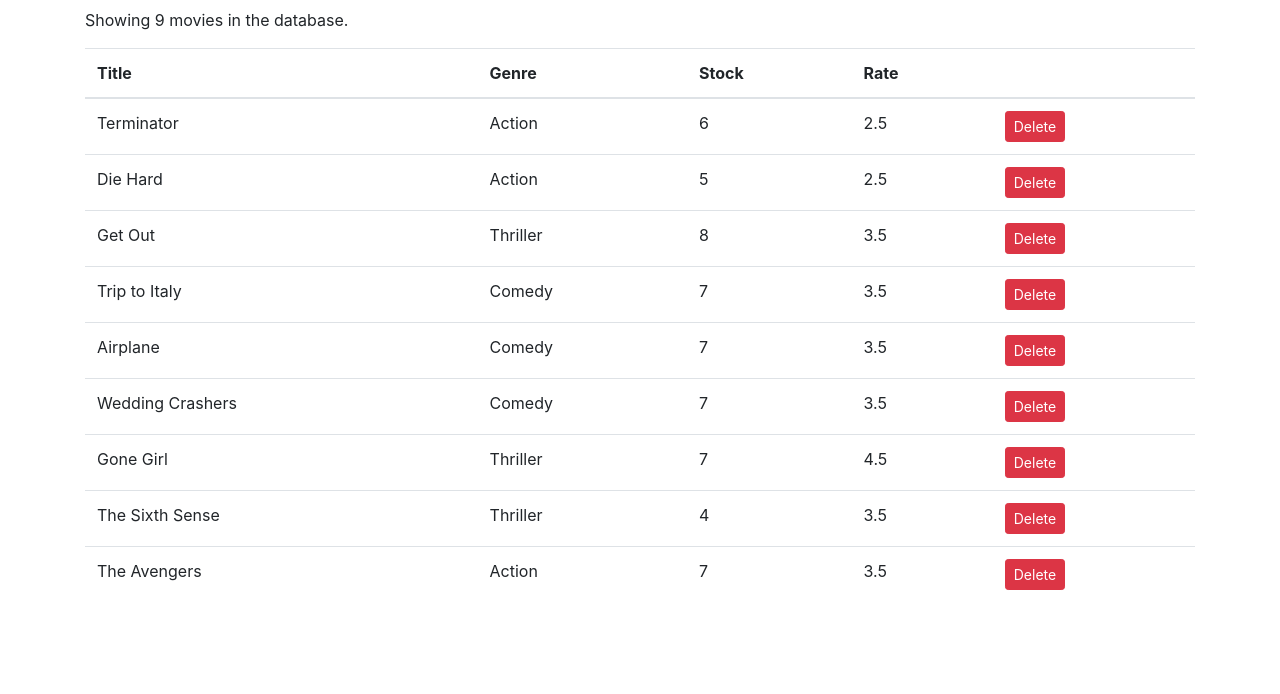
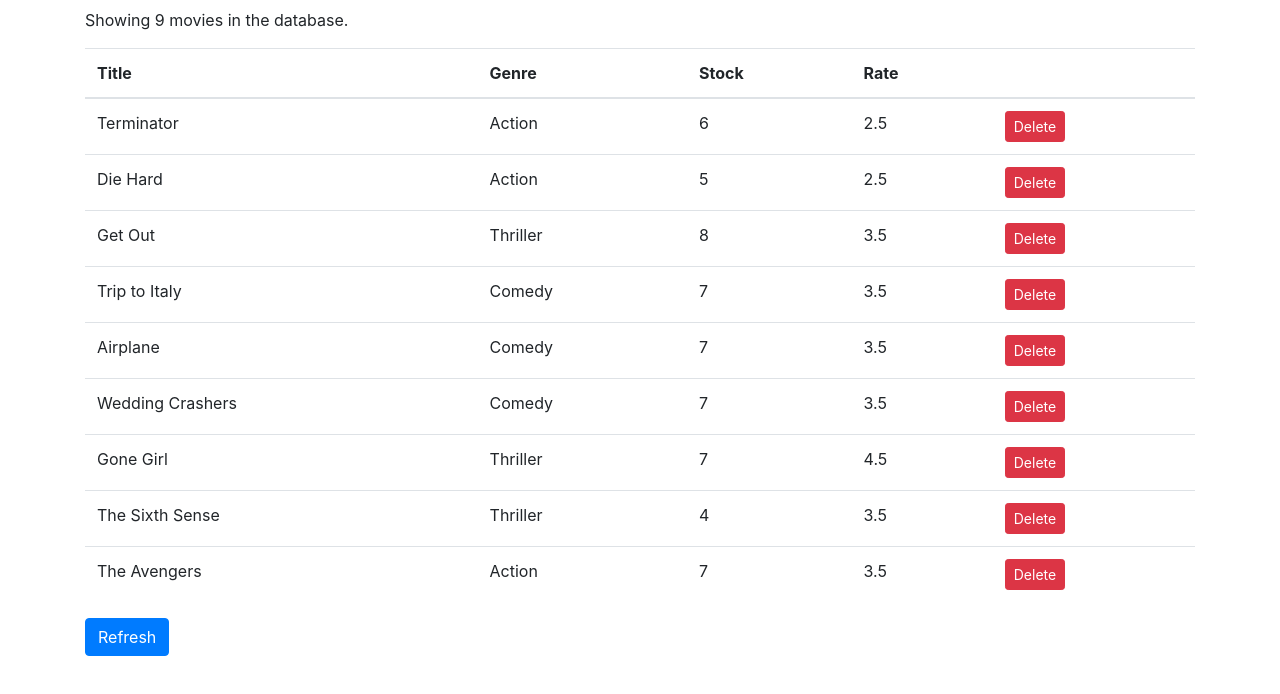
Before and after one commit to andresev/vidly-project, a React (Create React App) app: page / in a window 1280 px wide. Shown: the top 694 px of the page. Built offline with nearby package versions, Linux system fonts and the light colour scheme.

Commit message:
added refresh to main table page

```diff
--- a/src/Movies/Movies.jsx
+++ b/src/Movies/Movies.jsx
@@ -14,7 +14,6 @@
 
   handleRefresh = () => {
     console.log("Refresh button is pressed");
-    console.log(this.state.movies);
     console.log(getMovies());
 
     this.setState({ movies: getMovies() });
@@ -69,6 +68,13 @@
             ))}
           </tbody>
         </table>
+        <button
+          onClick={this.handleRefresh}
+          type="button"
+          class="btn btn-primary"
+        >
+          Refresh
+        </button>
       </div>
     );
   }
```
Also changed, not shown: 1 other file (tests, documents, lock files or other folders).
